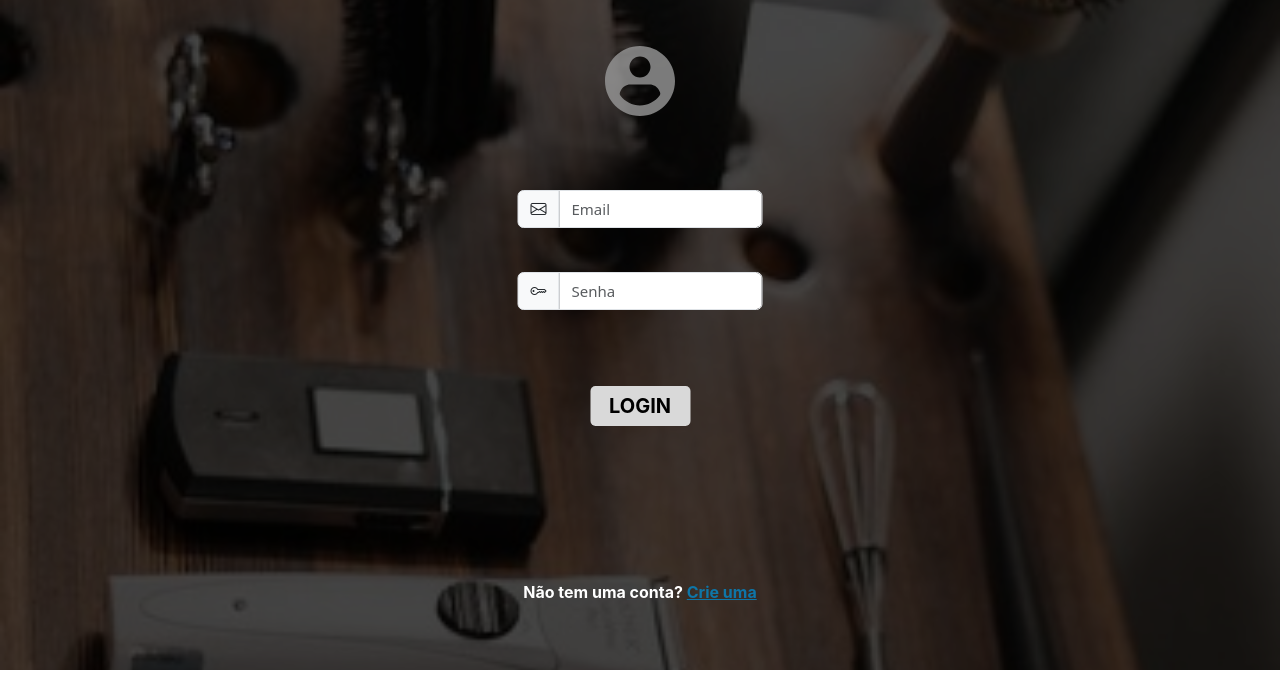
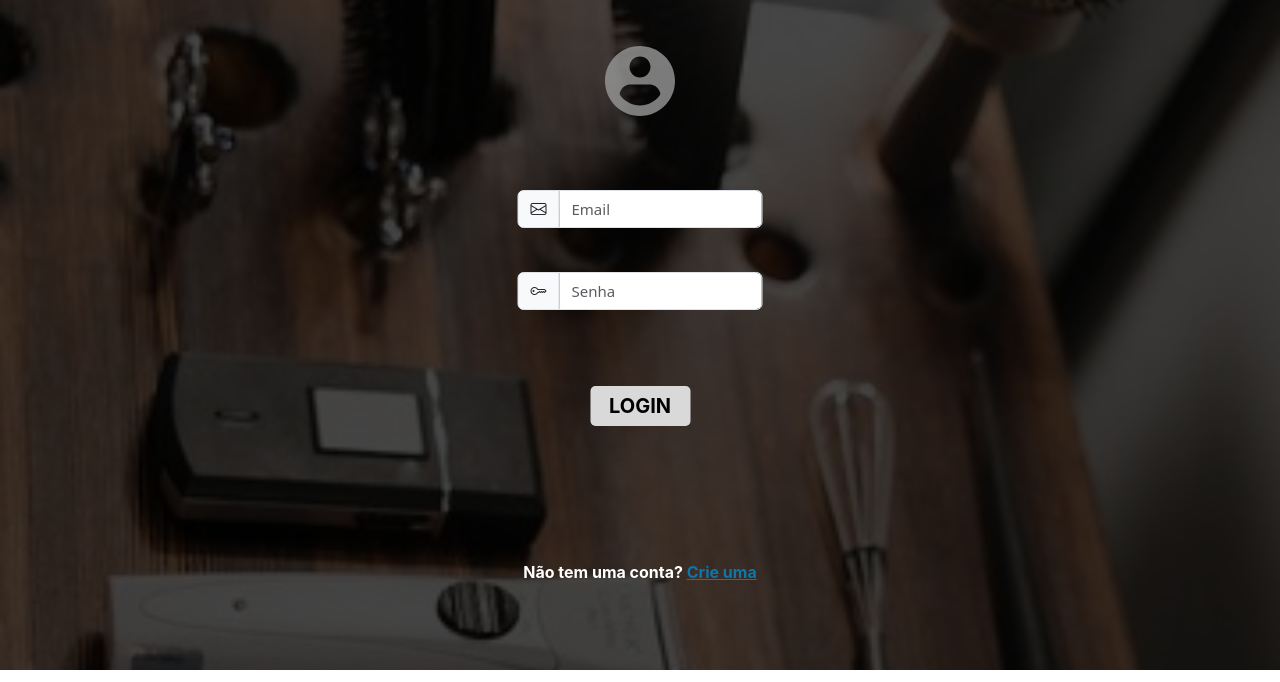
Before and after one commit to CaioWelterBogo/Barbearia_prototipo, a plain HTML site: page index.html in a window 1280 px wide. Shown: the part 118-800 px from the top of the page. Drawn offline with nearby package versions, Linux system fonts and the light colour scheme; a web font is replaced by a local one.

Commit message:
Add files via upload

```diff
--- a/style.css
+++ b/style.css
@@ -73,7 +73,7 @@ form > div > input[type=submit]{
 }
 div#enviar_cadastro{
     text-align: center;
-    margin-top: -90px;
+    margin-top: -110px;
     font-family: 'Inter';
     font-weight: 700;
 }
```
